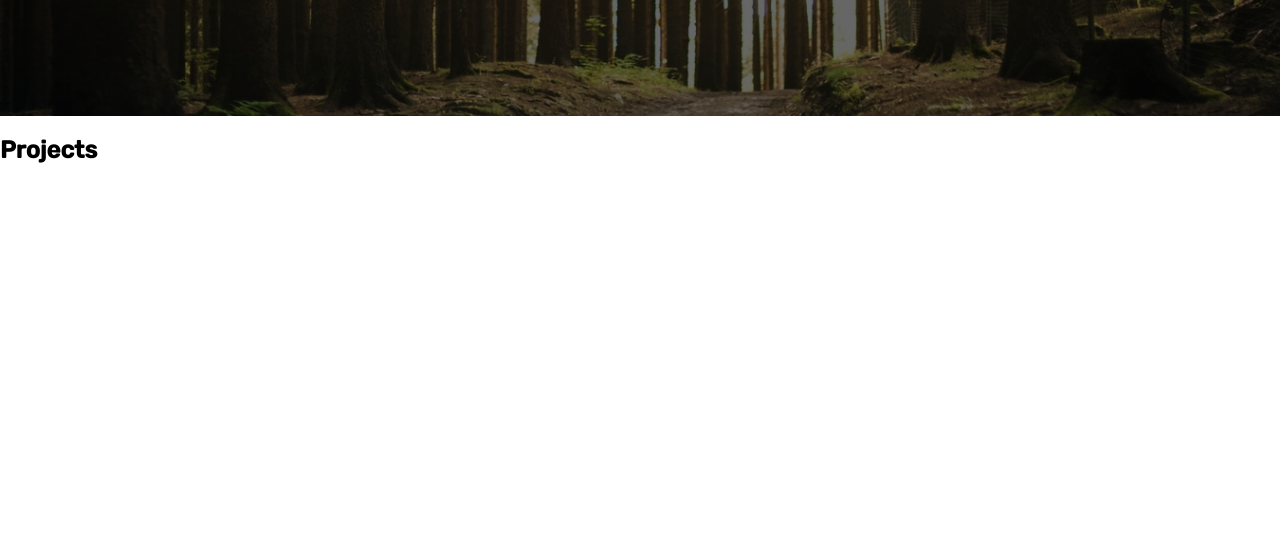
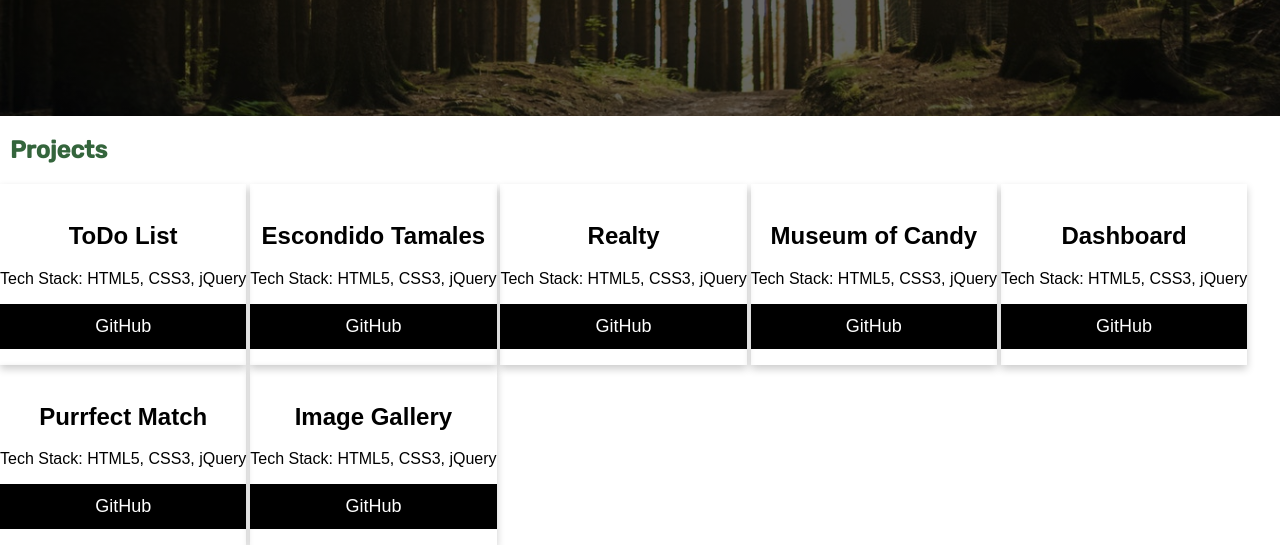
Before and after one commit to AbisaiRodriguez/Portfolio, a plain HTML site: page index.html in a window 1280 px wide. Shown: the part 284-829 px from the top of the page. Before the commit the page ends 800 px from the top, so only its background shows below. Drawn offline with Linux system fonts and the light colour scheme.

Commit message:
added cards to the Projects section

```diff
--- a/assets/css/styles.css
+++ b/assets/css/styles.css
@@ -50,8 +50,41 @@ body{
     left: 50%;
     transform: translate(-50%, -50%);
     font-size: 1.5rem;
+}
 
+.projTitle {
+    margin-left: 10px;
+    color: #34653C;
 }
+
+.card {
+    box-shadow: 0 4px 8px 0 rgba(0, 0, 0, 0.2);
+    max-width: 300px;
+    display: inline-block;
+    text-align: center;
+    font-family: arial;
+  }
+
+  .price {
+    color: grey;
+    font-size: 22px;
+  }
+
+  .card button {
+    border: none;
+    outline: 0;
+    padding: 12px;
+    color: white;
+    background-color: #000;
+    text-align: center;
+    cursor: pointer;
+    width: 100%;
+    font-size: 18px;
+  }
+
+  .card button:hover {
+    opacity: 0.7;
+  }
 
   #topPortion{
     background: linear-gradient(
--- a/index.html
+++ b/index.html
@@ -29,7 +29,56 @@
 
     <section id="projects">
         <div>
-            <h1>Projects</h1>
+            <h1 class="projTitle">Projects</h1>
+
+            <div class="card">
+                <img src="" alt="" style="width:100%">
+                <h1>ToDo List</h1>
+                <p>Tech Stack: HTML5, CSS3, jQuery</p>
+                <p><button>GitHub</button></p>
+            </div>
+
+            <div class="card">
+                <img src="" alt="" style="width:100%">
+                <h1>Escondido Tamales</h1>
+                <p>Tech Stack: HTML5, CSS3, jQuery</p>
+                <p><button>GitHub</button></p>
+            </div>
+
+            <div class="card">
+                <img src="" alt="" style="width:100%">
+                <h1>Realty</h1>
+                <p>Tech Stack: HTML5, CSS3, jQuery</p>
+                <p><button>GitHub</button></p>
+            </div>
+
+            <div class="card">
+                <img src="" alt="" style="width:100%">
+                <h1>Museum of Candy</h1>
+                <p>Tech Stack: HTML5, CSS3, jQuery</p>
+                <p><button>GitHub</button></p>
+            </div>
+
+            <div class="card">
+                <img src="" alt="" style="width:100%">
+                <h1>Dashboard</h1>
+                <p>Tech Stack: HTML5, CSS3, jQuery</p>
+                <p><button>GitHub</button></p>
+            </div>
+
+            <div class="card">
+                <img src="" alt="" style="width:100%">
+                <h1>Purrfect Match</h1>
+                <p>Tech Stack: HTML5, CSS3, jQuery</p>
+                <p><button>GitHub</button></p>
+            </div>
+
+            <div class="card">
+                <img src="" alt="" style="width:100%">
+                <h1>Image Gallery</h1>
+                <p>Tech Stack: HTML5, CSS3, jQuery</p>
+                <p><button>GitHub</button></p>
+            </div>
         </div>
     </section>
 </body>
```
